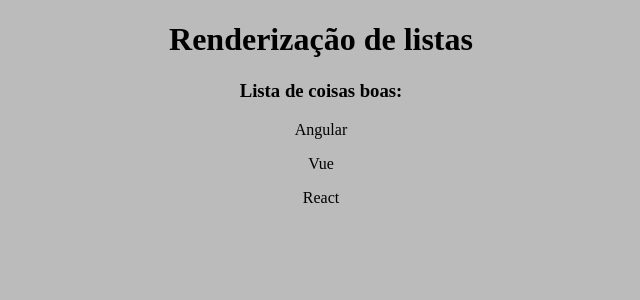
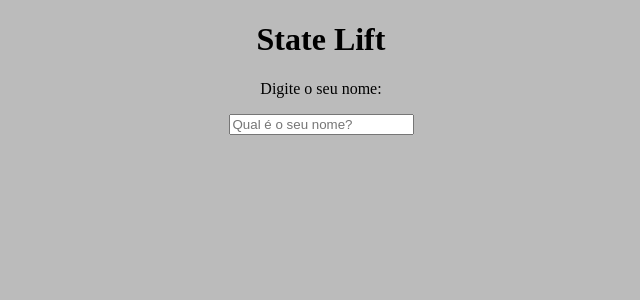
Before and after one commit to ehurafa/react-hora-de-codar, a React (Create React App) app in the folder react-course/: page / in a window 1280 px wide. Shown: the top 300 px of the page, without its empty margins (319-959 px from the left). Built offline with nearby package versions, Linux system fonts and the light colour scheme.

Commit message:
state lift

```diff
--- a/react-course/src/App.js
+++ b/react-course/src/App.js
@@ -1,13 +1,18 @@
+import { useState } from 'react'
+
 import './App.css'
-import OtherList from './components/OtherList'
+import Salutation from './components/salutation';
+import YourName from './components/YourName';
 
 function App() {
+  const [name, setName] = useState()
 
   const list = ['Angular', 'Vue', 'React']
   return (
     <div className="App">
-      <h1>Renderização de listas</h1>
-      <OtherList itens={list} />
+      <h1>State Lift</h1>
+      <YourName setName={setName} />
+      <Salutation name={name} />
     </div>
   );
 }
--- /dev/null
+++ b/react-course/src/components/YourName.js
@@ -0,0 +1,14 @@
+function YourName({ setName }) {
+    return (
+        <div>
+            <p>Digite o seu nome:</p>
+            <input
+                type="text"
+                placeholder="Qual é o seu nome?"
+                onChange={(e) => setName(e.target.value)}
+            />
+        </div>
+    )
+}
+
+export default YourName
--- /dev/null
+++ b/react-course/src/components/salutation.js
@@ -0,0 +1,12 @@
+function Salutation({ name }) {
+
+    function factorySalutation(someName) {
+        return `Olá ${someName}, tudo bem?`
+    }
+
+    return (
+        <>{ name && <p>{ factorySalutation(name) }</p>}</>
+    )
+}
+
+export default Salutation
```
